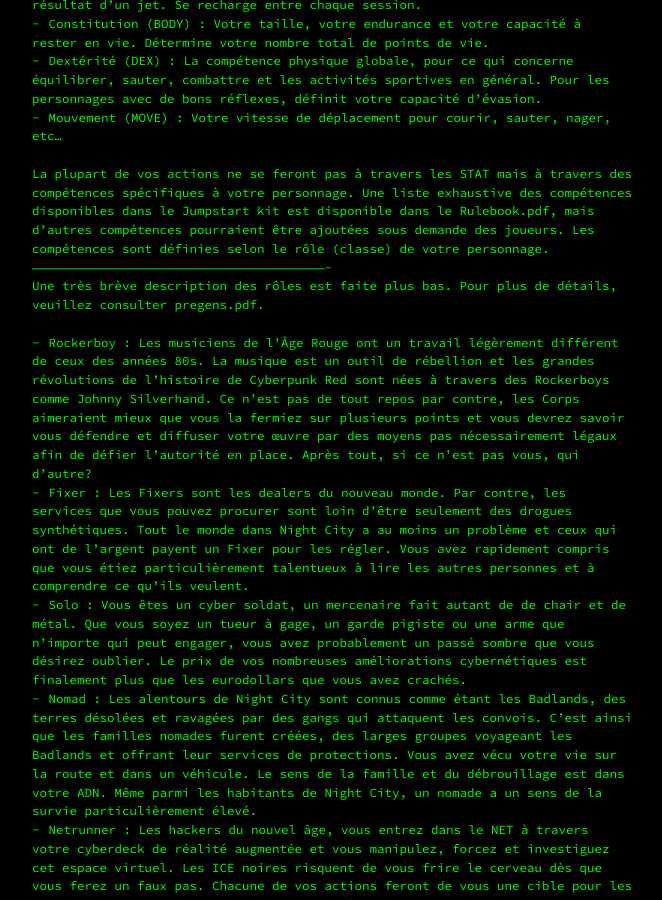
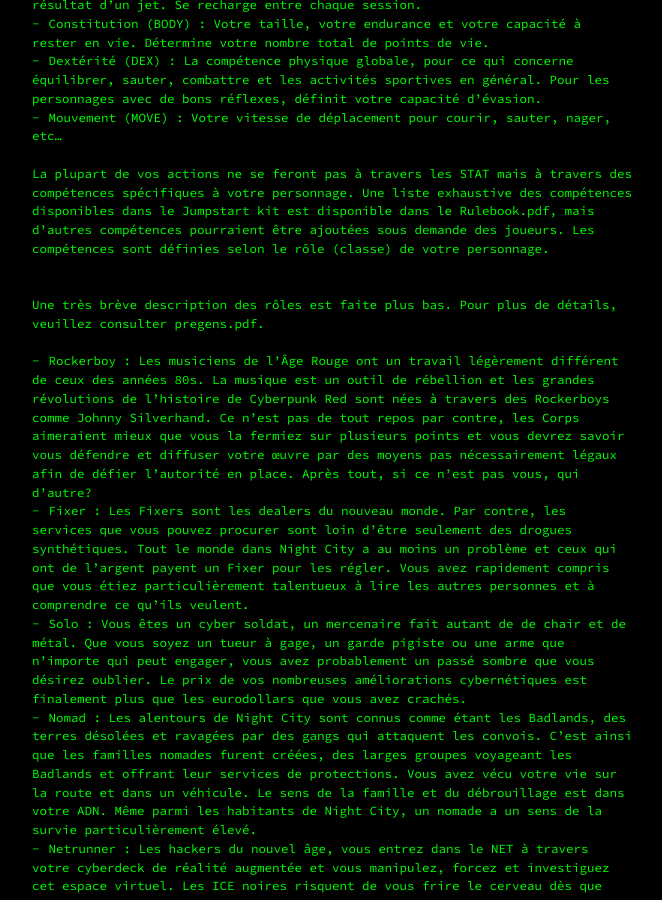
Before and after one commit to nova-explorer/CPR_invitation, a Jekyll site: the page built from char.md, in a window 1280 px wide and 900 px high, scrolled down 1143 px. Shown: the whole window, without its empty margins (308-970 px from the left). Built offline with Jekyll 4.4.1, drawn with Linux system fonts in a browser that asks for light colours.

Commit message:
Update char.md

```diff
--- a/char.md
+++ b/char.md
@@ -47,7 +47,7 @@ Nous allons commencer cette section par une description des différentes statist
 <br />
 La plupart de vos actions ne se feront pas à travers les STAT mais à travers des compétences spécifiques à votre personnage. Une liste exhaustive des compétences disponibles dans le Jumpstart kit est disponible dans le Rulebook.pdf, mais d’autres compétences pourraient être ajoutées sous demande des joueurs. Les compétences sont définies selon le rôle (classe) de votre personnage.
 <br />
-----------------------------------------------------------------------------------------------------------------------
+<br />
 <br />
 Une très brève description des rôles est faite plus bas. Pour plus de détails, veuillez consulter pregens.pdf.
 <br />
```
